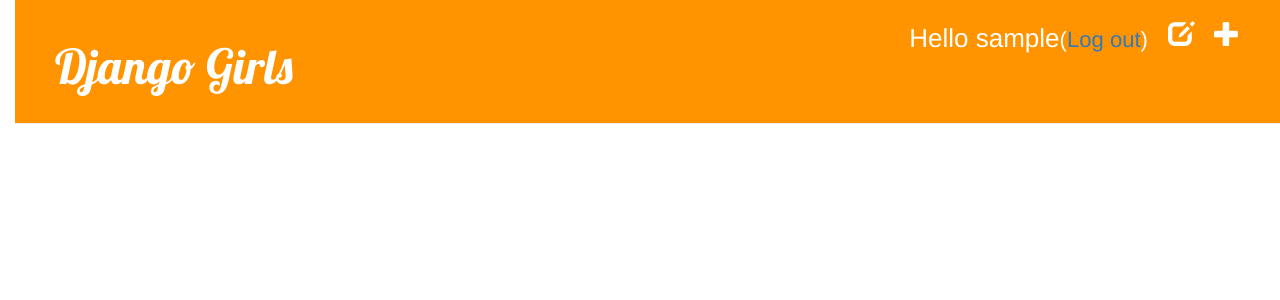
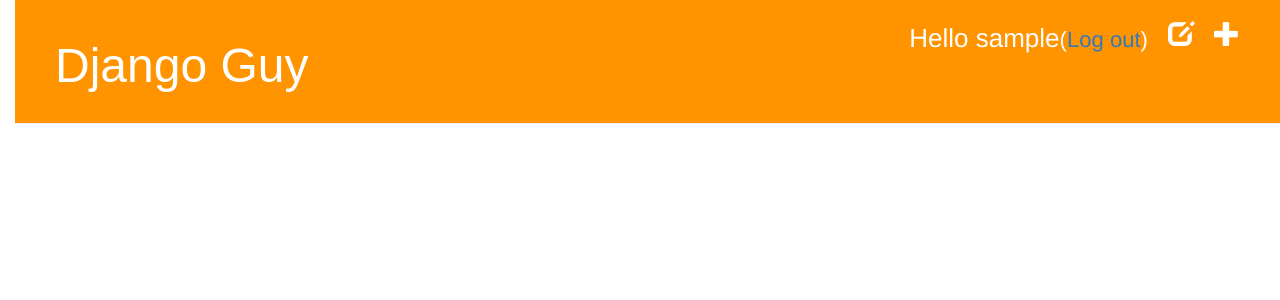
Before and after one commit to wesbasinger/my-first-blog, a Django app: a page that uses blog/templates/blog/base.html in a window 1280 px wide. Shown: the top 300 px of the page. Run offline with Django 3.2, Linux system fonts and the light colour scheme; the visitor is signed in with stand-in values (Sample User, id 1); data that the repository does not hold is empty; some libraries are stand-ins or nearby versions.

Commit message:
Took off the girly fonts.

```diff
--- a/blog/static/css/blog.css
+++ b/blog/static/css/blog.css
@@ -1,6 +1,6 @@
 h1 a {
   color: #FCA205;
-  font-family: 'Lobster';
+  font-family: 'Arial';
      }
 
 body {
@@ -24,7 +24,7 @@
          }
 
 h1, h2, h3, h4 {
-  font-family: 'Lobster', cursive;
+  font-family: 'Arial', cursive;
                }
 
 .date {
--- a/blog/templates/blog/base.html
+++ b/blog/templates/blog/base.html
@@ -2,7 +2,7 @@
 {% load staticfiles %}
 <html>
     <head>
-        <title>Django Girls blog</title>
+        <title>Django Guys Blog</title>
         <link rel="stylesheet" href="//maxcdn.bootstrapcdn.com/bootstrap/3.2.0/css/bootstrap.min.css">
         <link rel="stylesheet" href="//maxcdn.bootstrapcdn.com/bootstrap/3.2.0/css/bootstrap-theme.min.css">
         <link href='//fonts.googleapis.com/css?family=Lobster&subset=latin,latin-ext' rel='stylesheet' type='text/css'>
@@ -17,7 +17,7 @@
         {% else %}
         <a href="{% url 'django.contrib.auth.views.login' %}" class="top-menu"><span class="glyphicon glyphicon-lock"></span></a>
         {% endif %}
-        <h1><a href="{% url 'blog.views.post_list' %}">Django Girls</a></h1>
+        <h1><a href="{% url 'blog.views.post_list' %}">Django Guy</a></h1>
     </div>
     <div class="content">
         <div class="row">
```
